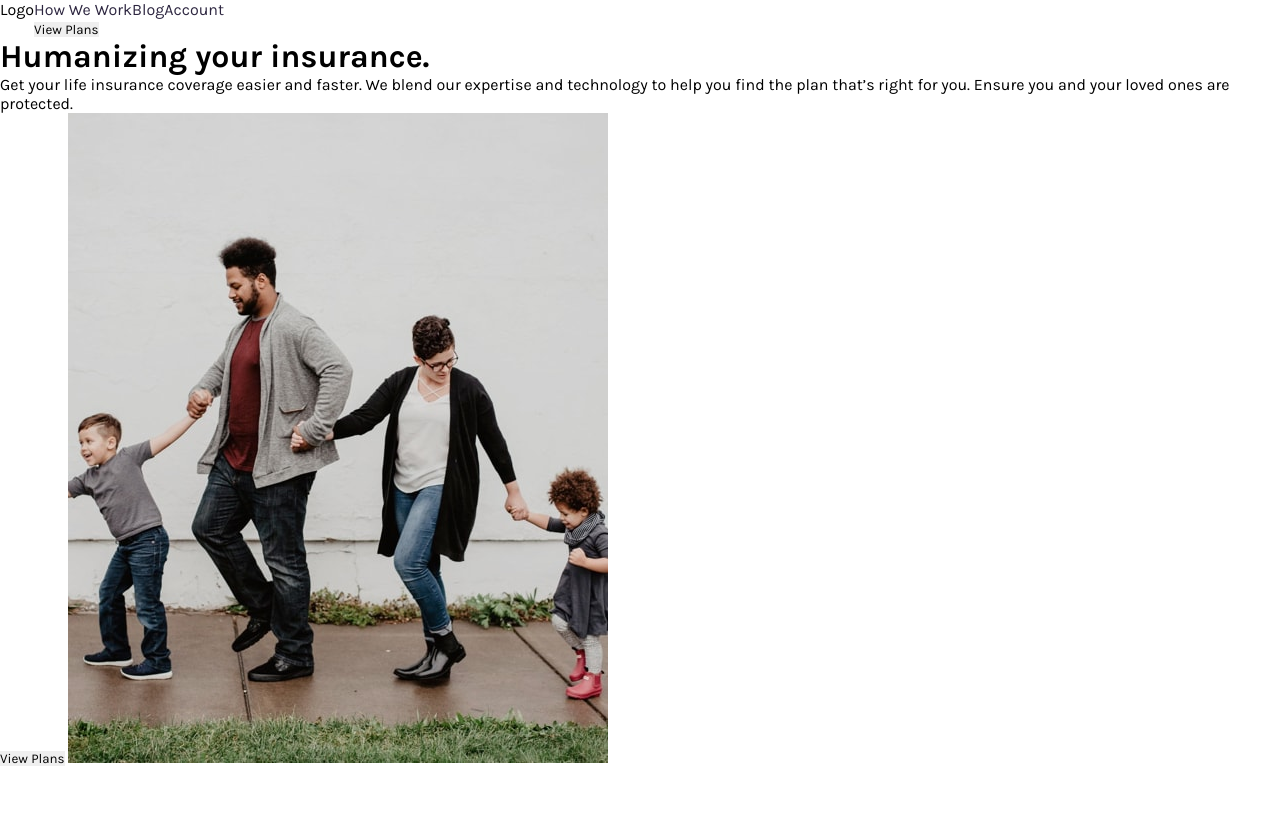
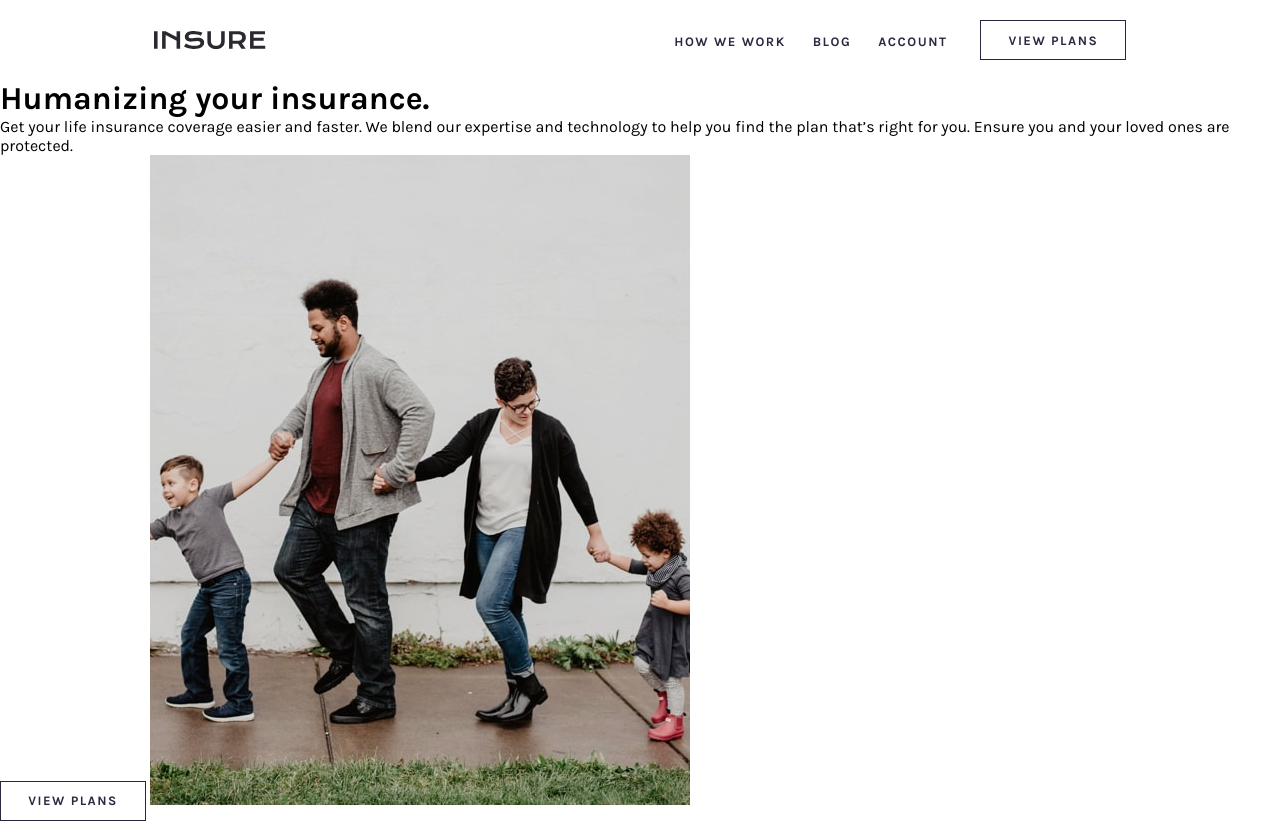
Before and after one commit to kyle-norris/website_insure, a plain HTML site: page index.html in a window 1280 px wide. Before the commit the page ends 800 px from the top, so only its background shows below. Drawn offline with Linux system fonts and the light colour scheme.

Commit message:
Finished styling the header

```diff
--- a/index.html
+++ b/index.html
@@ -15,7 +15,7 @@
   </head>
   <body>
     <header>
-      <div>Logo</div>
+      <img src="Starter_Files/images/logo.svg" alt="Insure">
       <nav>
         <ul>
           <li><a href="#">How We Work</a></li>
--- a/scss/_config.sass
+++ b/scss/_config.sass
@@ -1,5 +1,5 @@
-$primary-dark-violet: hsl(256, 26%, 20%)
-$primary-gray-blue: hsl(216, 30%, 68%)
-$secondary-dark-violet: hsl(270, 9%, 17%)
-$secondary-gray-violet: hsl(273, 4%, 51%)
-$secondary-light-gray: hsl(0, 0%, 98%)
+$primary-dark-violet: #2d2640
+$primary-gray-blue: #95a9c6
+$secondary-dark-violet: #2b272f
+$secondary-gray-violet: #837d87
+$secondary-light-gray: #fafafa
--- a/scss/_header.sass
+++ b/scss/_header.sass
@@ -1,11 +1,24 @@
 header
   display: flex
   flex-direction: row
+  justify-content: space-between
+  align-items: center
+  padding: 0 12% 0 12%
+  height: 80px
 
   nav
+    display: flex
+    align-items: center
+    flex-direction: row
+    height: 100%
+
     ul
       display: flex
       flex-direction: row
+      gap: 27px
+      padding: 0 33px 0 0
+
       li
         a
           color: $primary-dark-violet
+          0
--- a/scss/main.sass
+++ b/scss/main.sass
@@ -14,3 +14,21 @@
 
 button
   cursor: pointer
+  width: 146px
+  height: 40px
+  border: 1.5px solid $primary-dark-violet
+  background: none
+  text-transform: uppercase
+  color: $primary-dark-violet
+  font-weight: 700
+  letter-spacing: 1.5px
+  line-height: 15px
+  font-size: 13px
+
+a
+  font-size: 13px
+  font-weight: 700
+  line-height: 15px
+  text-align: center
+  letter-spacing: 1.5px
+  text-transform: uppercase
```
Also changed, not shown: dist/css/main.css, 1 other file.
